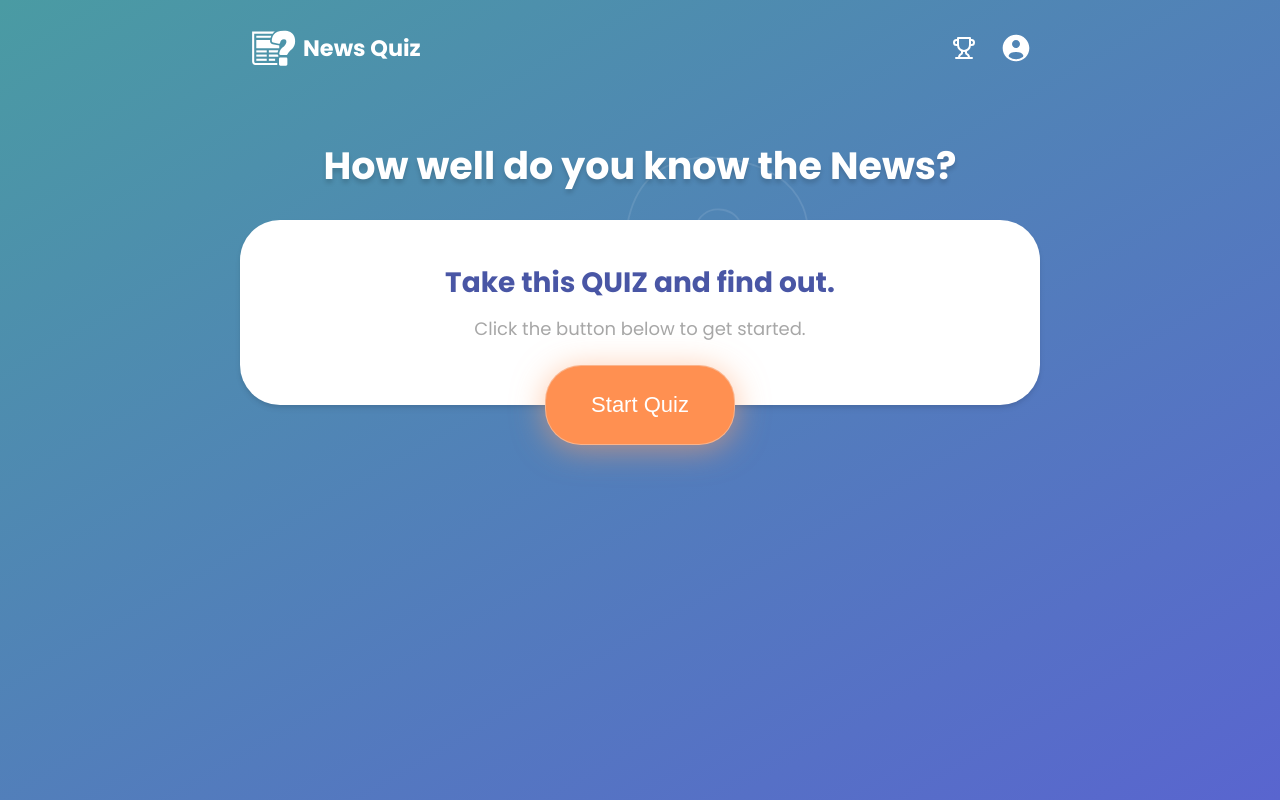
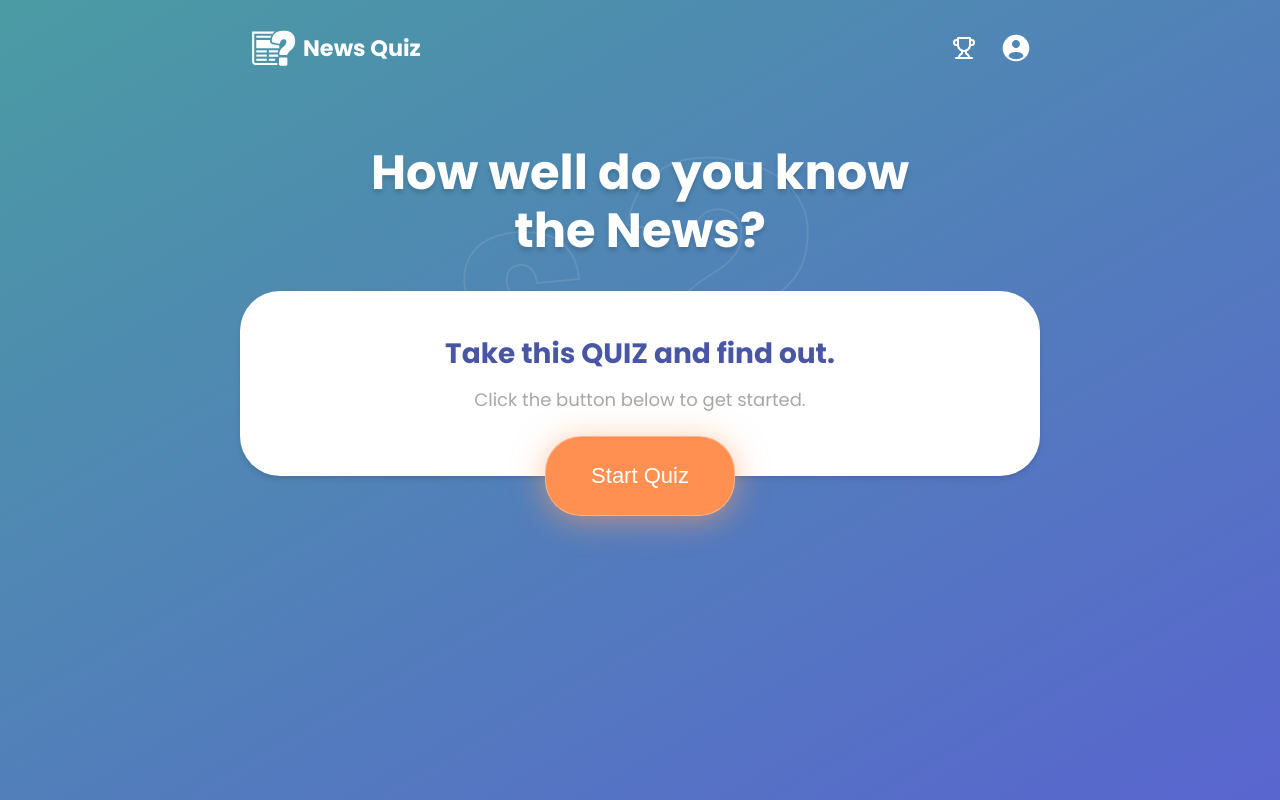
Before and after one commit to ayushsaranGithuB/news-quiz-app, a Next.js app: page / in a window 1280 px wide. Built offline with nearby package versions, Linux system fonts and the light colour scheme; no server answers.

Commit message:
animation and responsive styles

```diff
--- a/styles/Home.module.css
+++ b/styles/Home.module.css
@@ -9,6 +9,13 @@
   text-align: center;
   text-shadow: 0 4px 4px #00000025;
   margin: 3rem 2.5rem 2rem;
+  animation: fade-up 1s forwards ease-out;
+}
+
+.homepage .card {
+  animation: fade-up 1s forwards ease-out;
+  animation-delay: 400ms;
+  opacity: 0;
 }
 
 .homepage h2 {
@@ -47,3 +54,25 @@
 button.startButton:hover {
   box-shadow: 0 6px 32px #ffa16b9b;
 }
+
+
+@keyframes fade-up {
+  from {
+    opacity: 0;
+    transform: translateY(10px);
+  }
+
+  to {
+    opacity: 1;
+    transform: translateY(0);
+  }
+}
+
+@media screen and (min-width: 600px) {
+  .homepage h1 {
+    font-size: 3em;
+    line-height: 1.2em;
+    margin: 3rem 6rem 2rem;
+  }
+
+}
--- a/styles/globals.css
+++ b/styles/globals.css
@@ -147,13 +147,6 @@ main {
   flex-direction: column;
   max-width: 800px;
   margin: 0 1.5rem;
-}
-
-@media screen and (min-width: 600px) {
-  main {
-    margin: 0 auto;
-  }
-
 }
 
 
@@ -483,3 +476,11 @@ table.leaderboard tr:last-child td:first-child {
 table.leaderboard tr:last-child td:last-child {
   border-radius: 0 0 9px 0;
 }
+
+
+@media screen and (min-width: 600px) {
+  main {
+    margin: 0 auto;
+  }
+
+}
```
